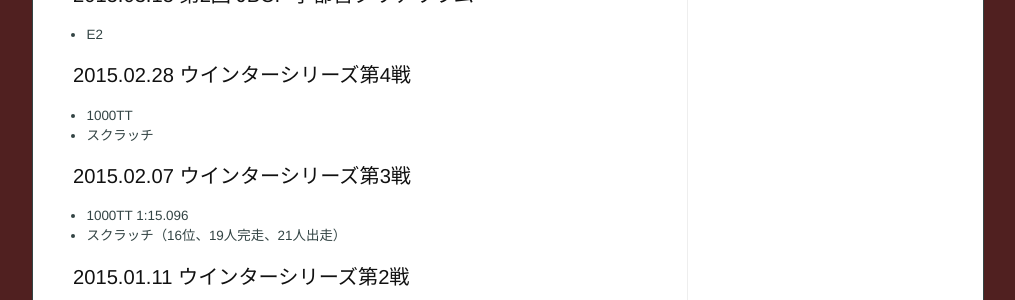
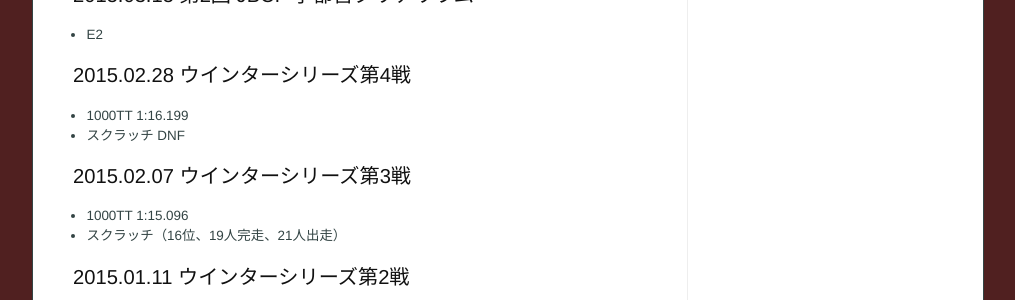
Before and after one commit to marucc/marucc.github.io, a Jekyll site: the page built from sports/results_bike.md, in a window 1280 px wide and 900 px high, scrolled down 962 px. Shown: the part 152-452 px from the top of the window, without its empty margins (133-1148 px from the left). Built offline with Jekyll 4.4.1, drawn with Linux system fonts in a browser that asks for light colours.

Commit message:
Published with https://stackedit.io/

```diff
--- a/sports/results_bike.md
+++ b/sports/results_bike.md
@@ -55,8 +55,8 @@ markdown: kramdown
  - E2
 
 ### 2015.02.28 ウインターシリーズ第4戦
- - 1000TT
- - スクラッチ
+ - 1000TT 1:16.199
+ - スクラッチ DNF
 
 ### 2015.02.07 ウインターシリーズ第3戦
  - 1000TT 1:15.096
```
